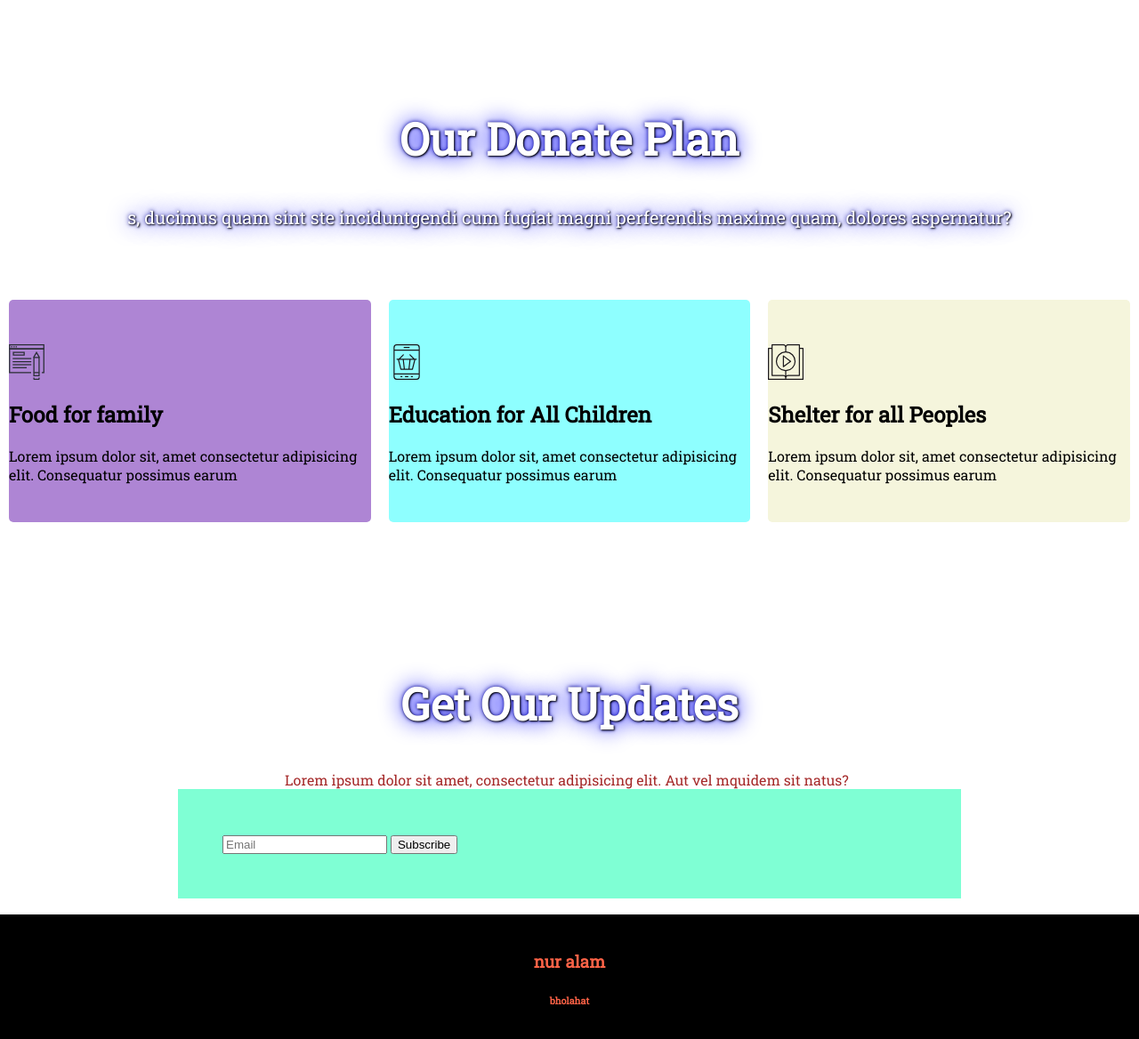
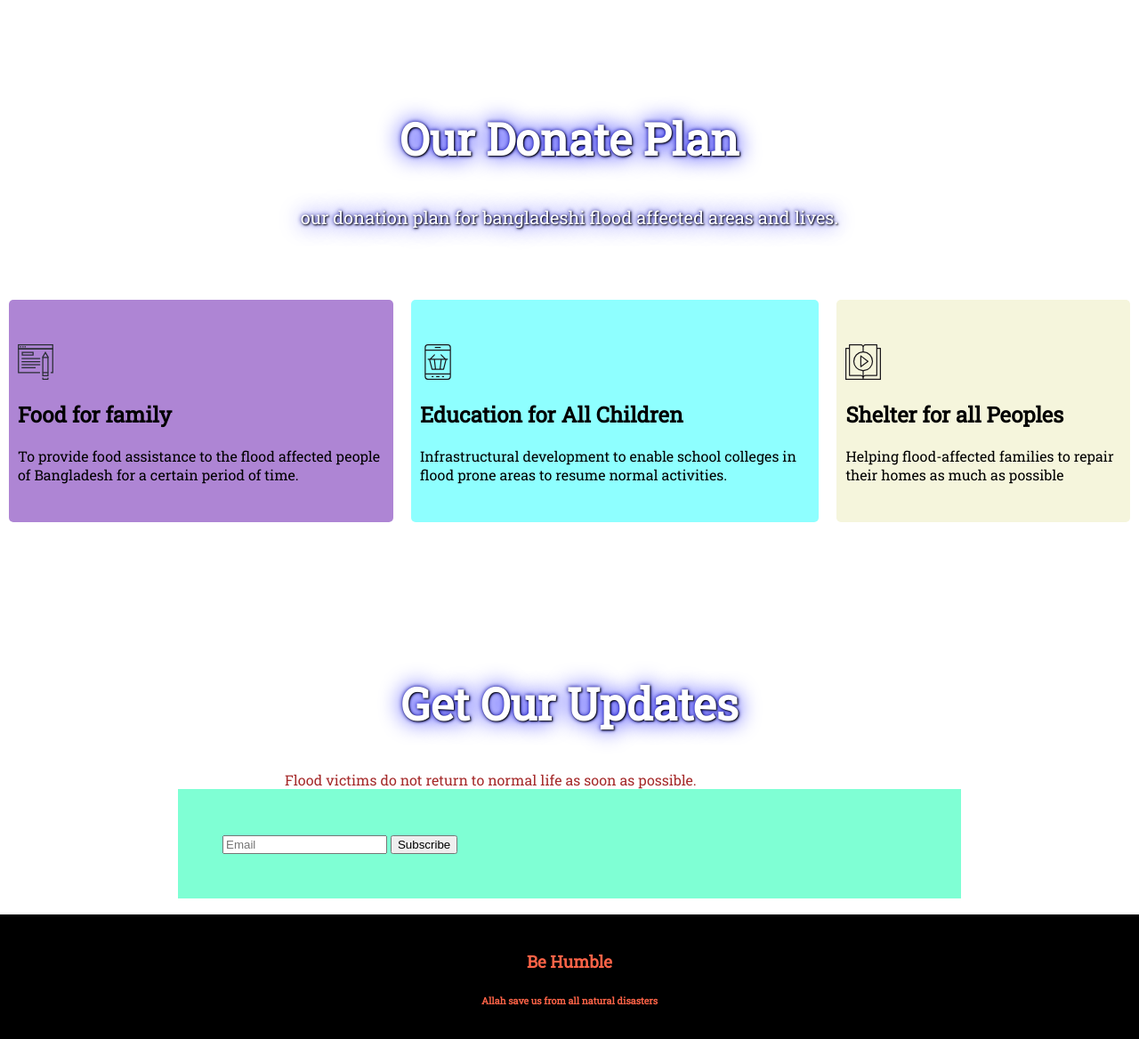
Before and after one commit to nuralam09/assignment-first-milestone, a plain HTML site: page index.html in a window 1280 px wide. Shown: the part 1386-2554 px from the top of the page at 89% size. Drawn offline with Linux system fonts and the light colour scheme.

Commit message:
blog writing

```diff
--- a/index.html
+++ b/index.html
@@ -15,7 +15,7 @@
   <section id="top-banner">
     <div class="top-bg-img">
       <h1>Please Help Flood Affected Peoples</h1>
-      <p>Lorem ipsum dolor sit amet consectetur, adipisicing elit. </p>
+      <p>save people's lives and save Bangladesh from flood </p>
       <p><a class="button-donate" target="_blank" href="https://github.com/nuralam09">Donate Now</a></p>
     </div>
   </section>
@@ -23,7 +23,7 @@
   <section >
     <div>
       <h1 class="donate-today">Donate Today</h1>
-      <p>Lorem ipsum dolor sit a illo soluta praesentium, </p>
+      <p>Help Bangladesh flood affected people's. Stay with us some donation </p>
     </div>
     <div class="donate-amaount">
 
@@ -41,23 +41,23 @@
   <section>
     <div>
       <h1>Our Donate Plan</h1>
-      <p>s, ducimus quam sint ste inciduntgendi cum fugiat magni perferendis maxime quam, dolores aspernatur?</p>
+      <p>our donation plan for bangladeshi flood affected areas and lives.</p>
     </div>
     <div class="donation-plan">
       <div id="food" class="donate-plan-div">
         <img src="icons/icon4.svg" alt="" >
         <h2>Food for family</h2>
-        <span>Lorem ipsum dolor sit, amet consectetur adipisicing elit. Consequatur possimus earum </span>
+        <span>To provide food assistance to the flood affected people of Bangladesh for a certain period of time.</span>
       </div>
       <div id="education" class="donate-plan-div">
         <img src="icons/icon11.svg" alt="" >
         <h2>Education for All Children</h2>
-        <span>Lorem ipsum dolor sit, amet consectetur adipisicing elit. Consequatur possimus earum </span>
+        <span>Infrastructural development to enable school colleges in flood prone areas to resume normal activities.</span>
       </div>
       <div id="shelter" class="donate-plan-div">
         <img src="icons/icon6.svg" alt="">
         <h2>Shelter for all Peoples</h2>
-        <span>Lorem ipsum dolor sit, amet consectetur adipisicing elit. Consequatur possimus earum </span>
+        <span>Helping flood-affected families to repair their homes as much as possible </span>
       </div>
     </div>
   </section>
@@ -65,7 +65,7 @@
   <section>
     <div>
       <h1>Get Our Updates</h1>
-      <span class="update-span" >Lorem ipsum dolor sit amet, consectetur adipisicing elit. Aut vel mquidem sit natus?</span>
+      <span class="update-span" >Flood victims do not return to normal life as soon as possible.</span>
     </div>
     <div class="email-subscribe">
       <form action="">
@@ -77,8 +77,8 @@
 
 </body>
 <footer>
-<h3> nur alam</h3>
-<h6>bholahat</h6>
+<h3> Be Humble</h3>
+<h6>Allah save us from all natural disasters</h6>
 
 </footer>
 </html>
--- a/style.css
+++ b/style.css
@@ -65,6 +65,7 @@ ul{
   height: 250px;
   margin: 10px;
   border-radius: 5px;
+  padding-left: 10px;
 
 }
 #shelter{
```
